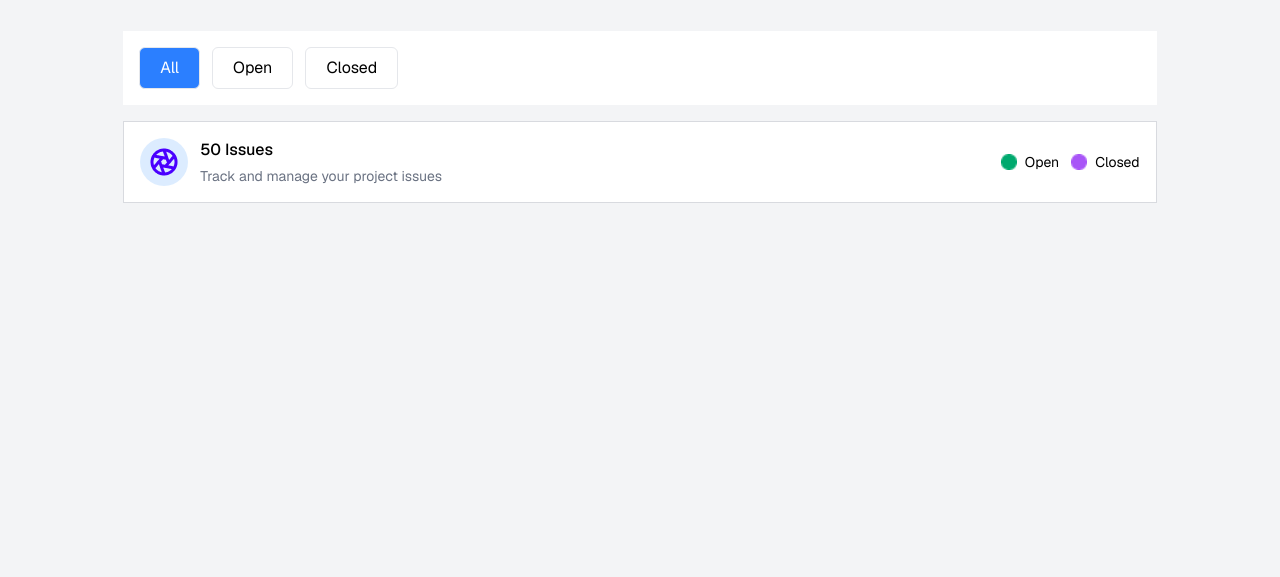
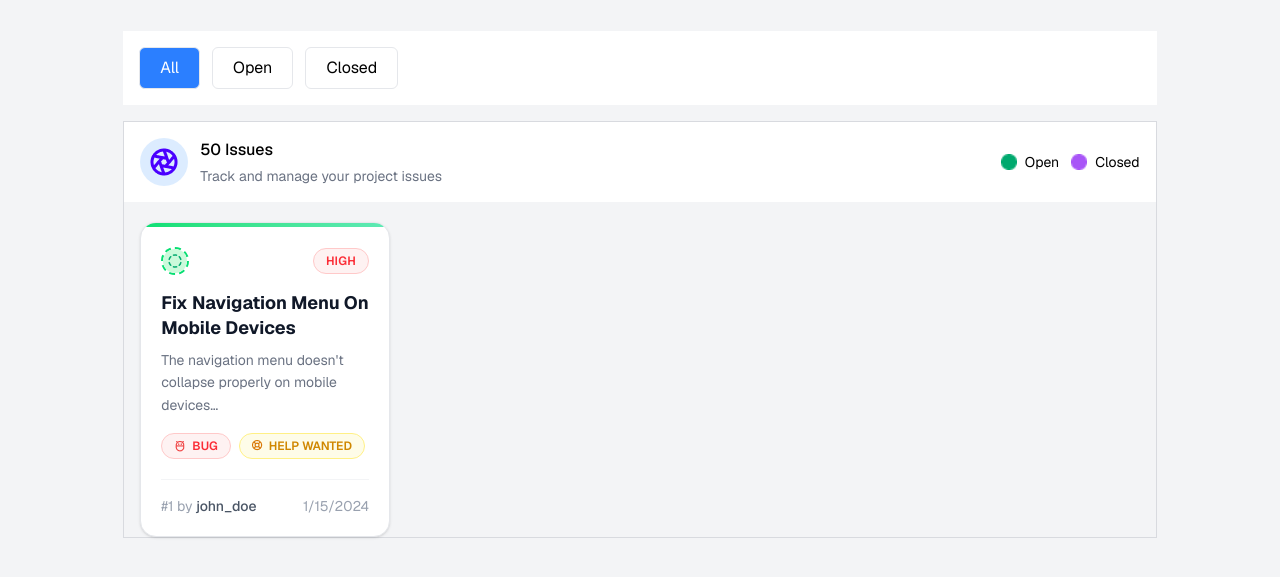
Before and after one commit to ihriyad/Github-Issue-Tracker, a plain HTML site: page home.html in a window 1280 px wide. Shown: the part 75-652 px from the top of the page. Drawn offline with nearby package versions, Linux system fonts and the light colour scheme.

Commit message:
one card added

```diff
--- a/home.html
+++ b/home.html
@@ -19,14 +19,20 @@
   </head>
 
   <body class="bg-gray-100 max-w-[1240px] mx-auto">
-  <header class="flex flex-col sm:flex-row items-start sm:items-center justify-between bg-white p-4 gap-4">
+    <header
+      class="flex flex-col sm:flex-row items-start sm:items-center justify-between bg-white p-4 gap-4"
+    >
       <!-- nav left -->
       <div class="flex items-center gap-4 shrink-0">
         <img class="w-8" src="./assets/github-logo.png" alt="" />
-      <h2 class="font-medium text-xl whitespace-nowrap">GitHub Issue Tracker</h2>
+        <h2 class="font-medium text-xl whitespace-nowrap">
+          GitHub Issue Tracker
+        </h2>
       </div>
       <!-- nav right -->
-    <div class="flex flex-col sm:flex-row items-stretch sm:items-center gap-3 w-full sm:w-auto">
+      <div
+        class="flex flex-col sm:flex-row items-stretch sm:items-center gap-3 w-full sm:w-auto"
+      >
         <form action="" class="flex gap-2 w-full sm:w-auto">
           <input
             class="border border-gray-400 px-4 py-2 rounded-sm flex-1 sm:flex-none min-w-0"
@@ -34,11 +40,15 @@
             type="search"
             required
           />
-        <button class="bg-blue-500 text-white font-medium p-2 rounded-md shrink-0">
+          <button
+            class="bg-blue-500 text-white font-medium p-2 rounded-md shrink-0"
+          >
             <i class="fa-solid fa-magnifying-glass"></i>
           </button>
         </form>
-      <button class="bg-blue-500 text-white font-medium px-3 py-2 rounded-md w-full sm:w-auto text-center">
+        <button
+          class="bg-blue-500 text-white font-medium px-3 py-2 rounded-md w-full sm:w-auto text-center"
+        >
           + New Issue
         </button>
       </div>
@@ -48,7 +58,9 @@
       <!-- select issues -->
       <section class="mt-8 bg-white p-4 w-11/12 sm:w-10/12 mx-auto">
         <div class="flex gap-3 flex-wrap">
-        <button class="bg-blue-500 text-white px-5 py-2 rounded-md border border-gray-200">
+          <button
+            class="bg-blue-500 text-white px-5 py-2 rounded-md border border-gray-200"
+          >
             All
           </button>
           <button class="bg-white px-5 py-2 rounded-md border border-gray-200">
@@ -61,15 +73,25 @@
       </section>
 
       <!-- cards section -->
-    <section class="mt-4 w-11/12 sm:w-10/12 mx-auto border border-gray-500/20">
+      <section
+        class="mt-4 w-11/12 sm:w-10/12 mx-auto border border-gray-500/20"
+      >
         <!-- count issues -->
-      <div class="bg-white p-4 flex flex-col sm:flex-row justify-between gap-4">
+        <div
+          class="bg-white p-4 flex flex-col sm:flex-row justify-between gap-4"
+        >
           <!-- count left -->
           <div class="flex items-center gap-3">
-          <img class="bg-blue-400/20 rounded-full p-2 shrink-0" src="./assets/Aperture.png" alt="" />
+            <img
+              class="bg-blue-400/20 rounded-full p-2 shrink-0"
+              src="./assets/Aperture.png"
+              alt=""
+            />
             <div class="space-y-1">
               <p class="font-medium"><span id="count">50</span> Issues</p>
-            <p class="text-gray-500 text-sm">Track and manage your project issues</p>
+              <p class="text-gray-500 text-sm">
+                Track and manage your project issues
+              </p>
             </div>
           </div>
           <!-- status indicators -->
@@ -78,8 +100,78 @@
               <img src="./assets/open-icon.png" alt="" class="w-4 h-4" /> Open
             </p>
             <p class="flex items-center gap-2 text-sm">
-            <img src="./assets/closed-icon.png" alt="" class="w-4 h-4" /> Closed
+              <img src="./assets/closed-icon.png" alt="" class="w-4 h-4" />
+              Closed
             </p>
+          </div>
+        </div>
+
+        <!-- cards form api -->
+        <div class="parent mt-5 px-4 grid md:grid-cols-4">
+          <!-- Card -->
+          <div
+            class="bg-white rounded-2xl border border-gray-200 shadow-sm overflow-hidden w-full"
+          >
+            <!-- Top bar accent -->
+            <div
+              class="h-1 w-full bg-gradient-to-r from-green-400 to-emerald-300"
+            ></div>
+
+            <div class="p-5">
+              <!-- Row 1: Status icon + Priority badge -->
+              <div class="flex items-center justify-between mb-4">
+                <!-- Open status spinner icon -->
+                <div
+                  class="w-7 h-7 rounded-full border-2 border-dashed border-green-400 flex items-center justify-center"
+                >
+                  <div><img src="./assets/Open-Status.png" alt="" /></div>
+                </div>
+                <!-- Priority badge -->
+                <span
+                  class="bg-red-50 text-red-500 text-xs font-semibold px-3 py-1 rounded-full border border-red-200 tracking-wide"
+                >
+                  HIGH
+                </span>
+              </div>
+
+              <!-- Title -->
+              <h2 class="text-gray-900 font-bold text-lg leading-snug mb-2">
+                Fix Navigation Menu On Mobile Devices
+              </h2>
+
+              <!-- Description -->
+              <p class="text-gray-500 text-sm leading-relaxed mb-4">
+                The navigation menu doesn't collapse properly on mobile devices…
+              </p>
+
+              <!-- Tags -->
+              <div class="flex flex-wrap gap-2 mb-5">
+                <span
+                  class="flex items-center gap-1.5 bg-red-50 text-red-500 border border-red-200 text-xs font-semibold px-3 py-1 rounded-full"
+                >
+                  <img src="./assets/BugDroid.png" alt="" /> BUG
+                </span>
+                <span
+                  class="flex items-center gap-1.5 bg-yellow-50 text-yellow-600 border border-yellow-200 text-xs font-semibold px-3 py-1 rounded-full"
+                >
+                  <img src="./assets/Vector (1).png" alt="" /> HELP WANTED
+                </span>
+              </div>
+
+              <!-- Divider -->
+              <div class="border-t border-gray-100 mb-4"></div>
+
+              <!-- Meta info -->
+              <div
+                class="flex flex-col sm:flex-row sm:items-center sm:justify-between gap-1 text-gray-400 text-sm"
+              >
+                <span
+                  >#1 by
+                  <span class="text-gray-600 font-medium">john_doe</span></span
+                >
+                <span>1/15/2024</span>
+              </div>
+            </div>
           </div>
         </div>
       </section>
```
Also changed, not shown: assets/BugDroid.png (added), assets/Vector (1).png (added). Lines whose indentation alone changed are shown as unchanged.
